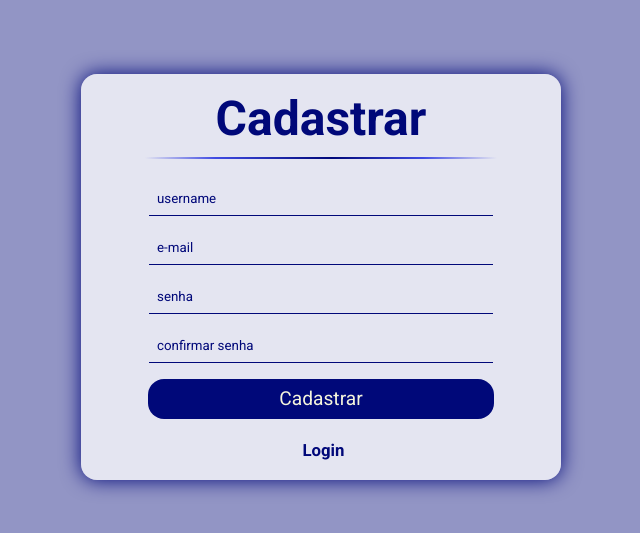
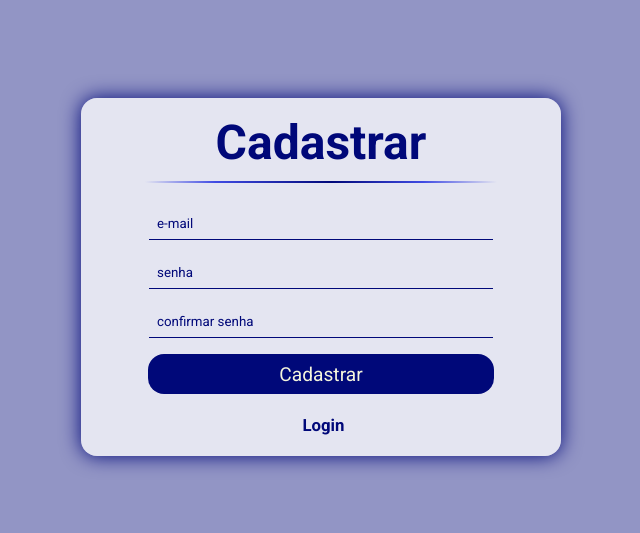
Before and after one commit to HuandySilva/Gerenciador-de-habitos, a React (Vite) app in the folder Front-end/: page /register-user in a window 1280 px wide. Shown: the part 123-656 px from the top of the page, without its empty margins (319-959 px from the left). Built offline with nearby package versions, Linux system fonts and the light colour scheme; a web font is replaced by a local one.

Commit message:
feat: remove unnecessary field from forms

```diff
--- a/Front-end/src/Componentes/LoginUser.jsx
+++ b/Front-end/src/Componentes/LoginUser.jsx
@@ -38,7 +38,7 @@ export default function LoginUser() {
     // }
 
     // if(msg.includes('Usuário Autenticado')){
-    //   return <Navigate to='/know-more'/>
+    //   return <Navigate to='/home'/>
     // }
 
   return (
--- a/Front-end/src/Componentes/RegisterUser.jsx
+++ b/Front-end/src/Componentes/RegisterUser.jsx
@@ -9,7 +9,6 @@ import { Link } from 'react-router-dom';
 
 
 const schema = yup.object({
-    username: yup.string().required('Usuário obrigatório'),
     email: yup.string().email('Email inválido').required('Email obrigatório'),
     password: yup.string().min(2,'Senha com no mínimo 2 caracteres').required(),
     passwordConf: yup.string().required('Confirme a senha').oneOf([yup.ref('password')], 'As senhas devem coincidir!'),
@@ -39,14 +38,19 @@ export default function RegisterUser(){
 
     // }
 
+    // if(msg.includes(200)){
+    //   alert('Usuário cadastrado com sucesso!');
+    //   return <Navigate to='/login'/>
+    // } else if(msg != 200){
+    //   alert('Cadastro inválido! Tente novamente!');
+    // }
+
     return (
         <div className='RegisterUser-Container'>
       <section className='RegisterUser-Container-Body'>
         <h2 className='RegisterUser-h2'>Cadastrar</h2>
         <form  className='RegisterUser-Form'>
           <div className='RegisterUser-Container-Inputs'>
-            <input type='text' placeholder='username' className='RegisterUser-Input-Username' {...register('username')}/>
-            <p className='RegisterUser-erro'>{errors.username?.message}</p>
 
             <input type='email' placeholder='e-mail' className='RegisterUser-Input-Email'{...register('email')}/>
             <p className='RegisterUser-erro'>{errors.email?.message}</p>
```
